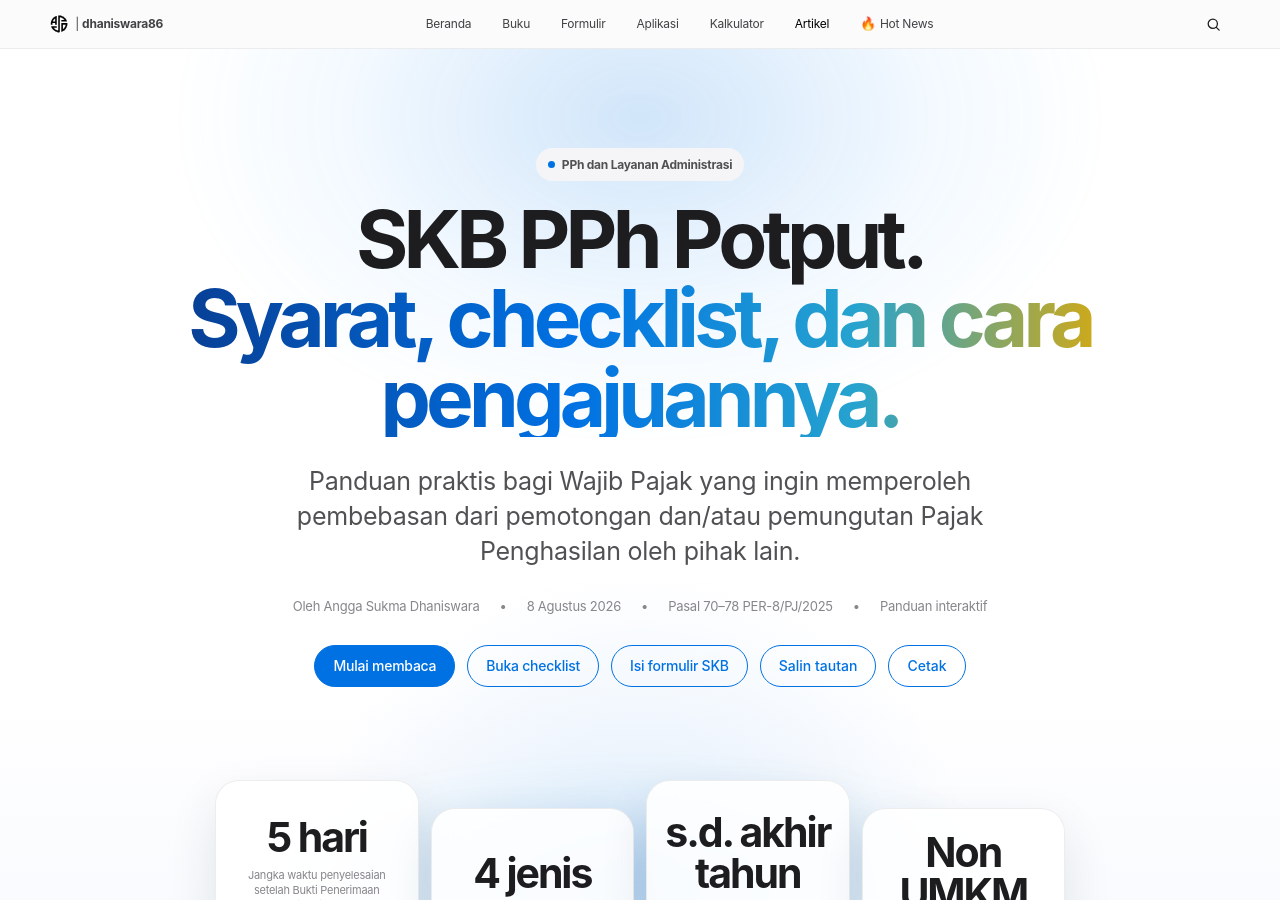
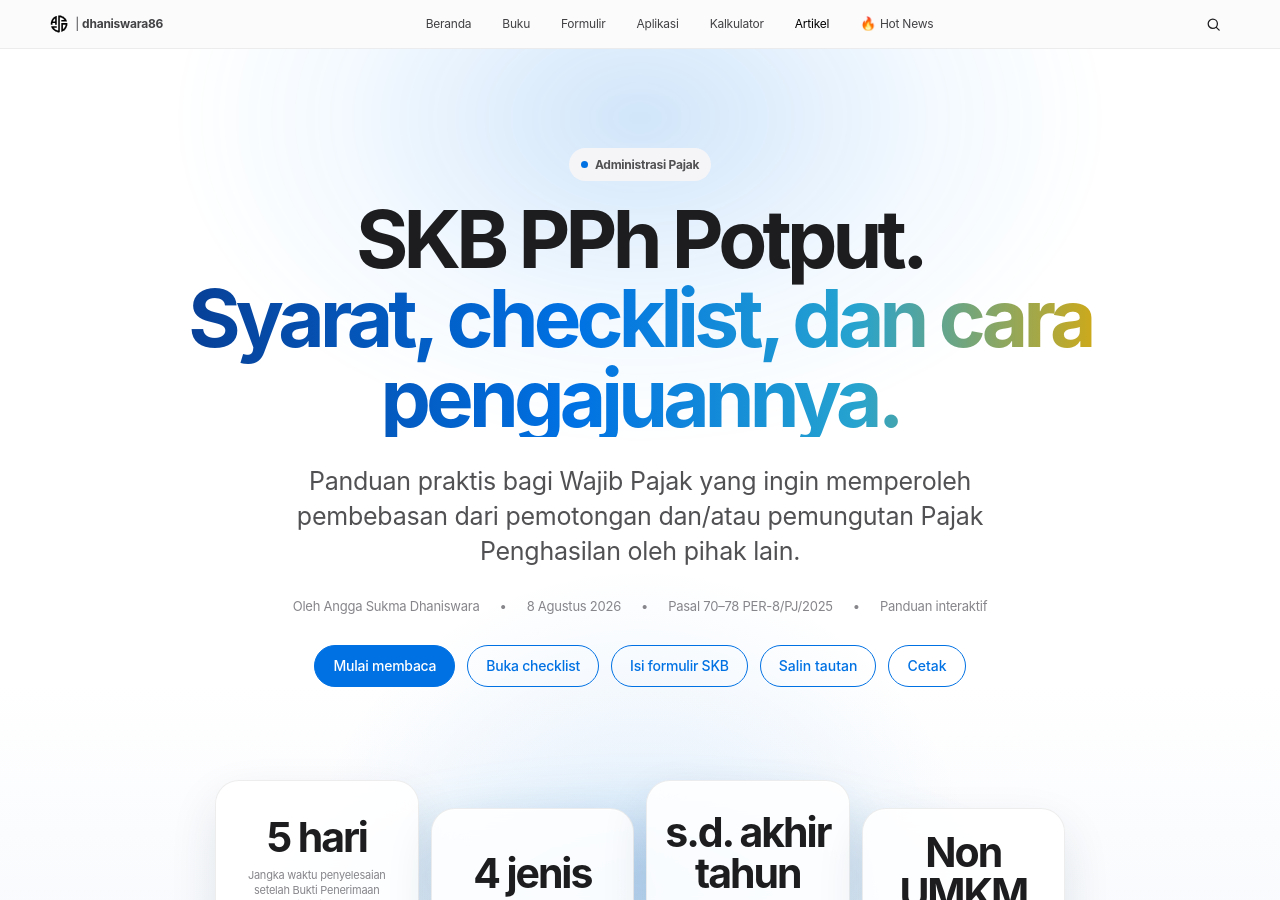
Before and after one commit to dhaniswara86/dhaniswara86.github.io, a Jekyll site: the page built from _artikel/skb-pph-potput.md, in a window 1280 px wide and 900 px high. Built offline with Jekyll 4.4.1, drawn with Linux system fonts in a browser that asks for light colours.

Commit message:
Change category for SKB PPh Potput article
Updated category from 'PPh dan Layanan Administrasi' to 'Administrasi Pajak'.

```diff
--- a/_artikel/skb-pph-potput.md
+++ b/_artikel/skb-pph-potput.md
@@ -5,7 +5,7 @@ hero_title: "SKB PPh Potput."
 hero_accent: "Syarat, checklist, dan cara pengajuannya."
 excerpt: "Panduan praktis bagi Wajib Pajak yang ingin memperoleh pembebasan dari pemotongan dan/atau pemungutan Pajak Penghasilan oleh pihak lain."
 description: "Panduan praktis pengajuan Surat Keterangan Bebas PPh berdasarkan PER-8/PJ/2025, lengkap dengan syarat, checklist, alur pengajuan, masa berlaku, pembatalan, dan pencabutan."
-category: "PPh dan Layanan Administrasi"
+category: "Administrasi Pajak"
 tags:
   - SKB PPh
   - PPh Pasal 21
```
